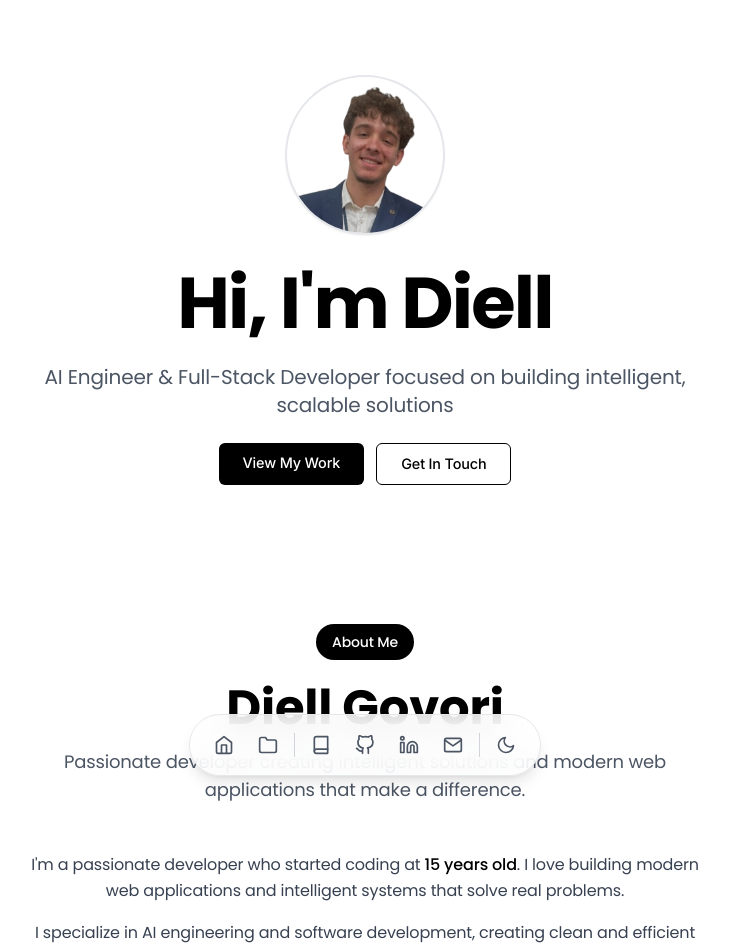
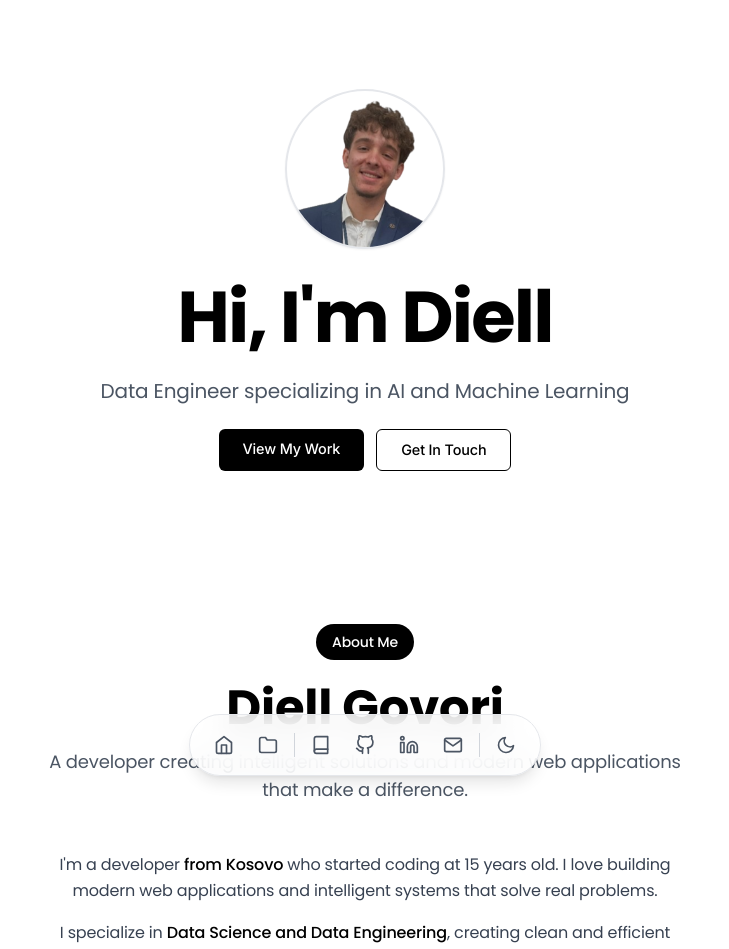
Before and after one commit to Dielldev/Portfolio, a React (Vite) app: page / in a window 1280 px wide. Shown: the top 949 px of the page, without its empty margins (275-1004 px from the left). Built offline with nearby package versions, Linux system fonts and the light colour scheme.

Commit message:
Changes
Some changes, in the text

```diff
--- a/src/components/About.tsx
+++ b/src/components/About.tsx
@@ -47,7 +47,7 @@ const About: React.FC = () => {
                         Diell Govori
                     </h2>
                     <p className="text-lg text-gray-600 dark:text-gray-400 max-w-2xl mx-auto">
-                        Passionate developer creating intelligent solutions and modern web applications that make a difference.
+                        A developer creating intelligent solutions and modern web applications that make a difference.
                     </p>
                 </motion.div>
 
@@ -57,12 +57,13 @@ const About: React.FC = () => {
                 >
                     <div className="text-center">
                         <p className="text-base text-gray-700 dark:text-gray-300 leading-relaxed mb-4 transition-colors duration-300">
-                            I'm a passionate developer who started coding at <span className="font-medium text-black dark:text-white">15 years old</span>.
+                            I'm a developer <span className="font-medium text-black dark:text-white">from Kosovo</span> who started coding at 15 years old.
                             I love building modern web applications and intelligent systems that solve real problems.
                         </p>
 
                         <p className="text-base text-gray-700 dark:text-gray-300 leading-relaxed transition-colors duration-300">
-                            I specialize in AI engineering and software development, creating clean and efficient solutions.
+                            I specialize in <span className="font-medium text-black dark:text-white">Data Science and Data Engineering</span>, creating clean and efficient solutions.
+                            Recently, I've been working with <span className="font-medium text-black dark:text-white">AI agents</span> and exploring cutting-edge machine learning technologies.
                         </p>
                     </div>
 
--- a/src/components/Hero-minimal.tsx
+++ b/src/components/Hero-minimal.tsx
@@ -21,7 +21,7 @@ const HeroMinimal: React.FC = () => {
 
         {/* Title */}
         <p className="text-sm md:text-base text-gray-500 dark:text-gray-400 font-light tracking-wide uppercase transition-colors duration-300">
-          AI Engineer & Developer
+          Data Engineer & Developer
         </p>
 
         {/* Location */}
--- a/src/components/Hero.tsx
+++ b/src/components/Hero.tsx
@@ -69,7 +69,7 @@ const Hero: React.FC = () => {
             </h1>
 
             <p className="text-lg md:text-xl text-gray-600 dark:text-gray-400 leading-relaxed max-w-2xl mx-auto transition-colors duration-300">
-              AI Engineer & Full-Stack Developer focused on building intelligent, scalable solutions
+              Data Engineer specializing in AI and Machine Learning
             </p>
 
             {/* Simple CTA */}
```
